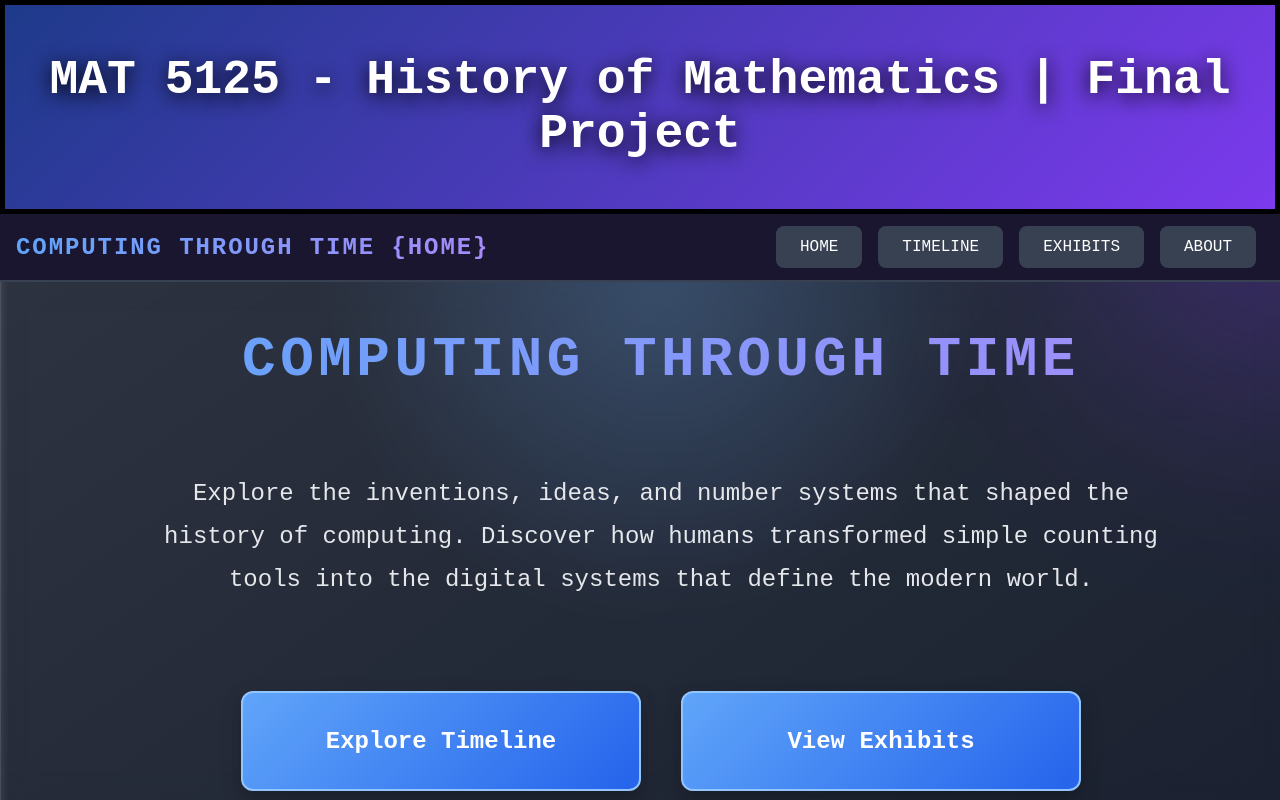
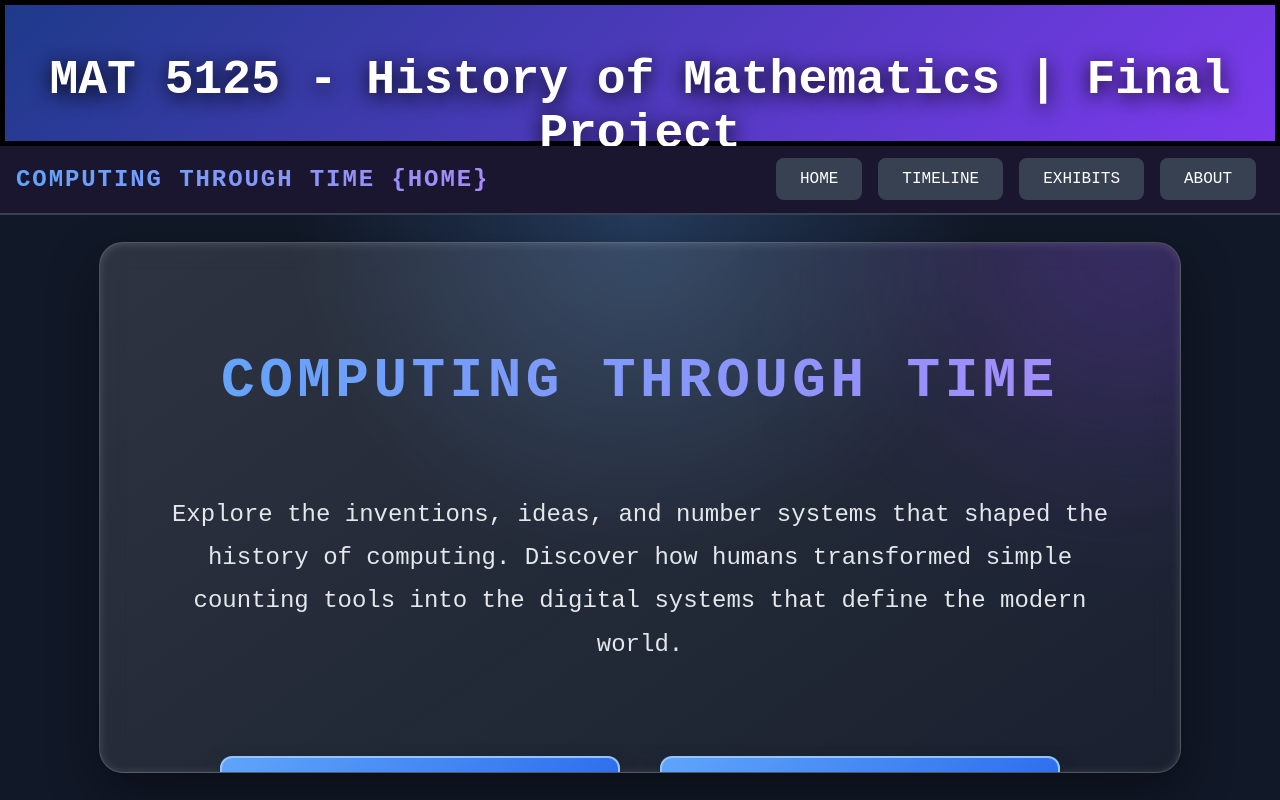
Before and after one commit to ChristopherWallis-blip/ComputingThroughTime, a React (Vite) app: page / in a window 1280 px wide. Built offline with nearby package versions, Linux system fonts and the light colour scheme.

Commit message:
messing with formatting

```diff
--- a/src/index.css
+++ b/src/index.css
@@ -66,6 +66,7 @@ nav button:hover {
 ================== */
 
 .hero {
+  max-height: 15%;
   padding: 0.5rem;
 
   text-align: center;
@@ -111,7 +112,8 @@ nav button:hover {
 
 .home-card {
   position: relative;
-  width: 1200px;
+  max-width: 75%;
+  max-height: 70%;
   padding: 60px;
   overflow: hidden;
 
@@ -530,6 +532,7 @@ nav button:hover {
   flex-direction: column;
   flex: 1;
   max-width: 70%;
+  max-height: 88%;
   padding: 50px;
 
   color: black;
```
Also changed, not shown: 4 other files (tests, documents, lock files or other folders).
